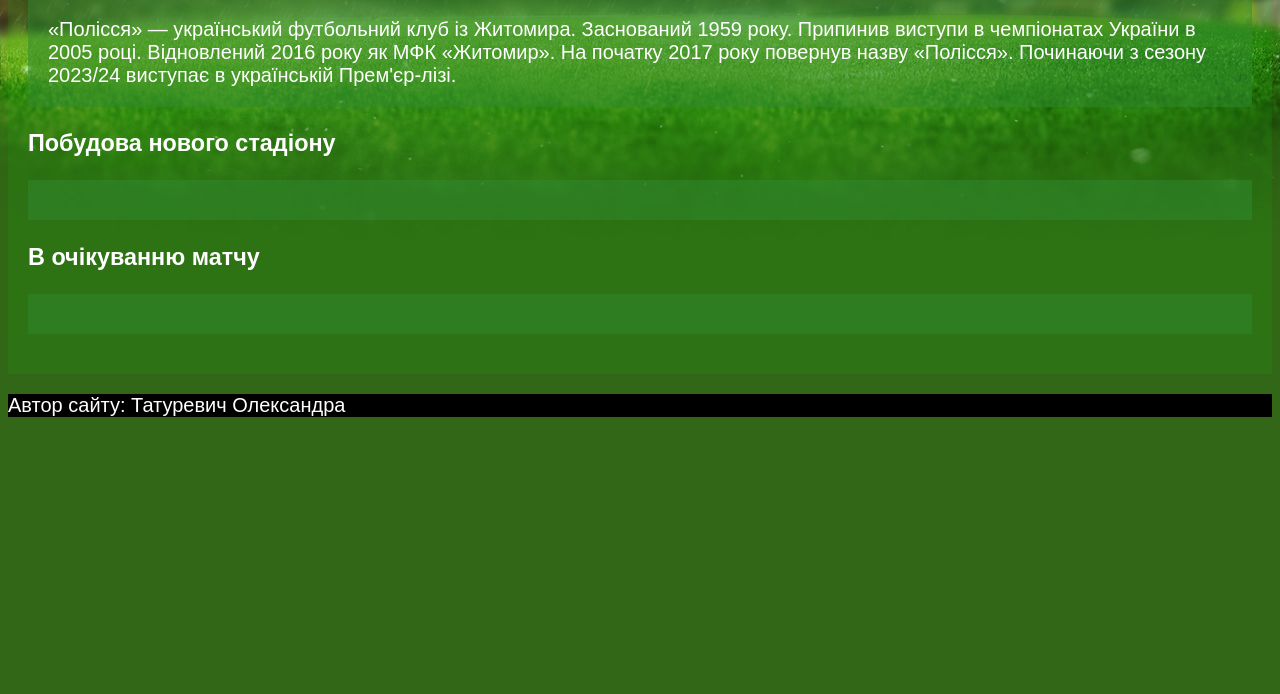
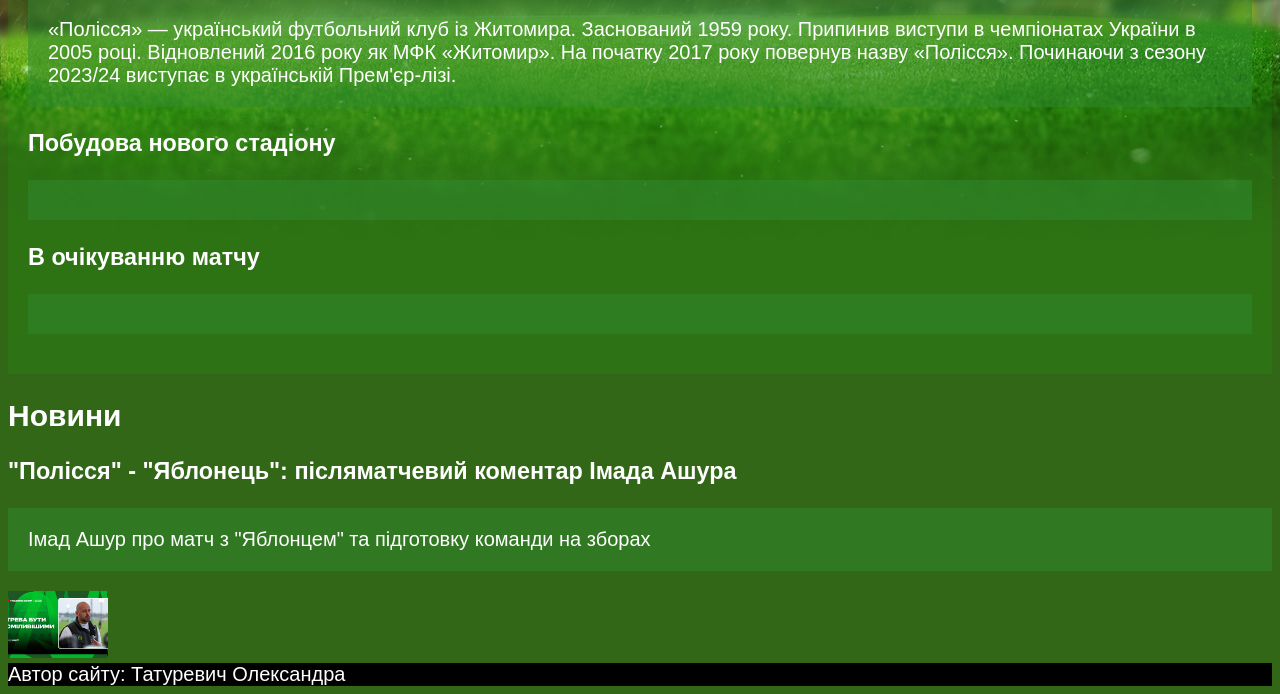
Before and after one commit to SashaTatu/fc_polissya, a plain HTML site: page index.html in a window 1280 px wide. Shown: the part 380-1074 px from the top of the page. Before the commit the page ends 805 px from the top, so only its background shows below. Drawn offline with Linux system fonts and the light colour scheme.

Commit message:
Додано новини, інформація, картинка

```diff
--- a/index.html
+++ b/index.html
@@ -33,7 +33,12 @@
           </artical>
       </section>
       <section id="news">
-
+        <h2>Новини</h2>
+        <article>
+          <h3>"Полісся" - "Яблонець": післяматчевий коментар Імада Ашура</h3>
+          <p>Імад Ашур про матч з "Яблонцем" та підготовку команди на зборах</p>
+          <img src="img/news/b55f9bcc8a0eb9c09ed02948cb5d78cf181121.jpg" alt="Тренер Імада Ашура">
+        </article>
       </section>
       <section></section>
       <section></section>
```
Also changed, not shown: img/news/b55f9bcc8a0eb9c09ed02948cb5d78cf181121.jpg (added), img/spruce-40mm-artificial-grass-lawn-garden-pure-clean-rental-solutions-294366.webp (deleted).
